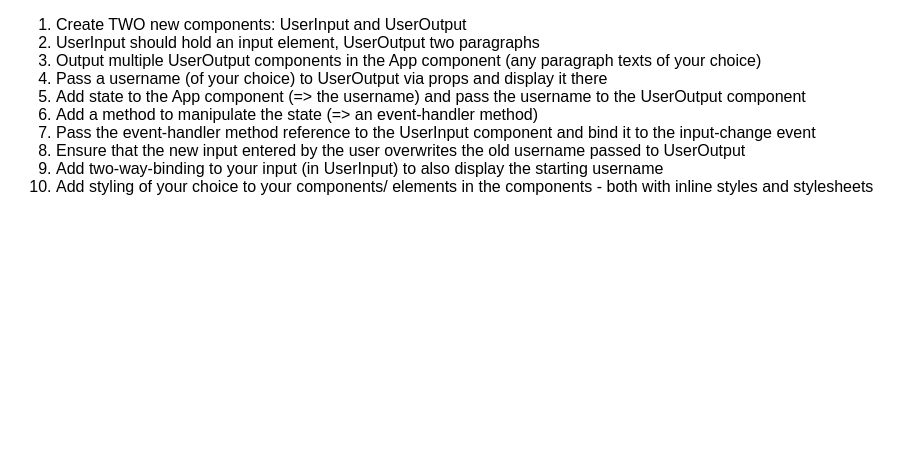
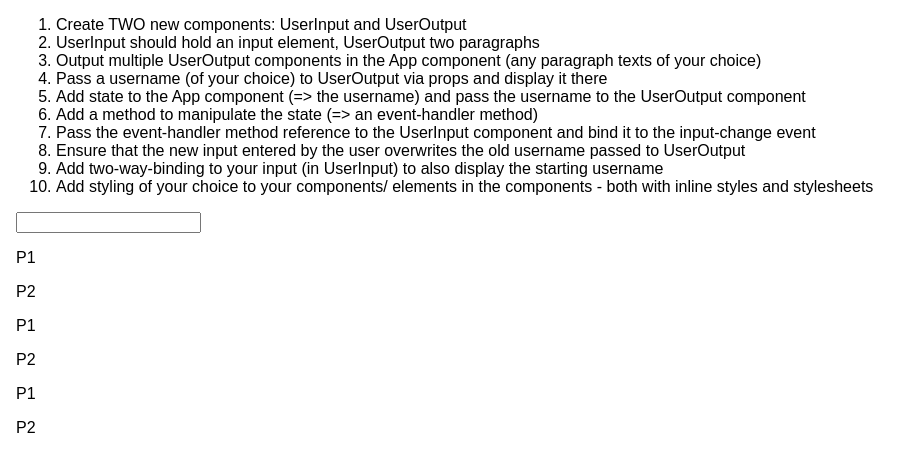
Before and after one commit to gordyu/react-base-syntax, a React (Create React App) app: page / in a window 1280 px wide. Shown: the top 472 px of the page, without its empty margins (0-920 px from the left). Built offline with nearby package versions, Linux system fonts and the light colour scheme.

Commit message:
output multiple UserOutput components in App component

```diff
--- a/src/App.js
+++ b/src/App.js
@@ -1,5 +1,8 @@
 import React, { Component } from 'react';
 import './App.css';
+
+import UserInput from './UserInput';
+import UserOutput from './UserOutput';
 
 class App extends Component {
   render() {
@@ -17,6 +20,11 @@ class App extends Component {
           <li>Add two-way-binding to your input (in UserInput) to also display the starting username</li>
           <li>Add styling of your choice to your components/ elements in the components - both with inline styles and stylesheets</li>
         </ol>
+        <UserInput />
+
+        <UserOutput />
+        <UserOutput />
+        <UserOutput />
       </div>
     );
   }
```
